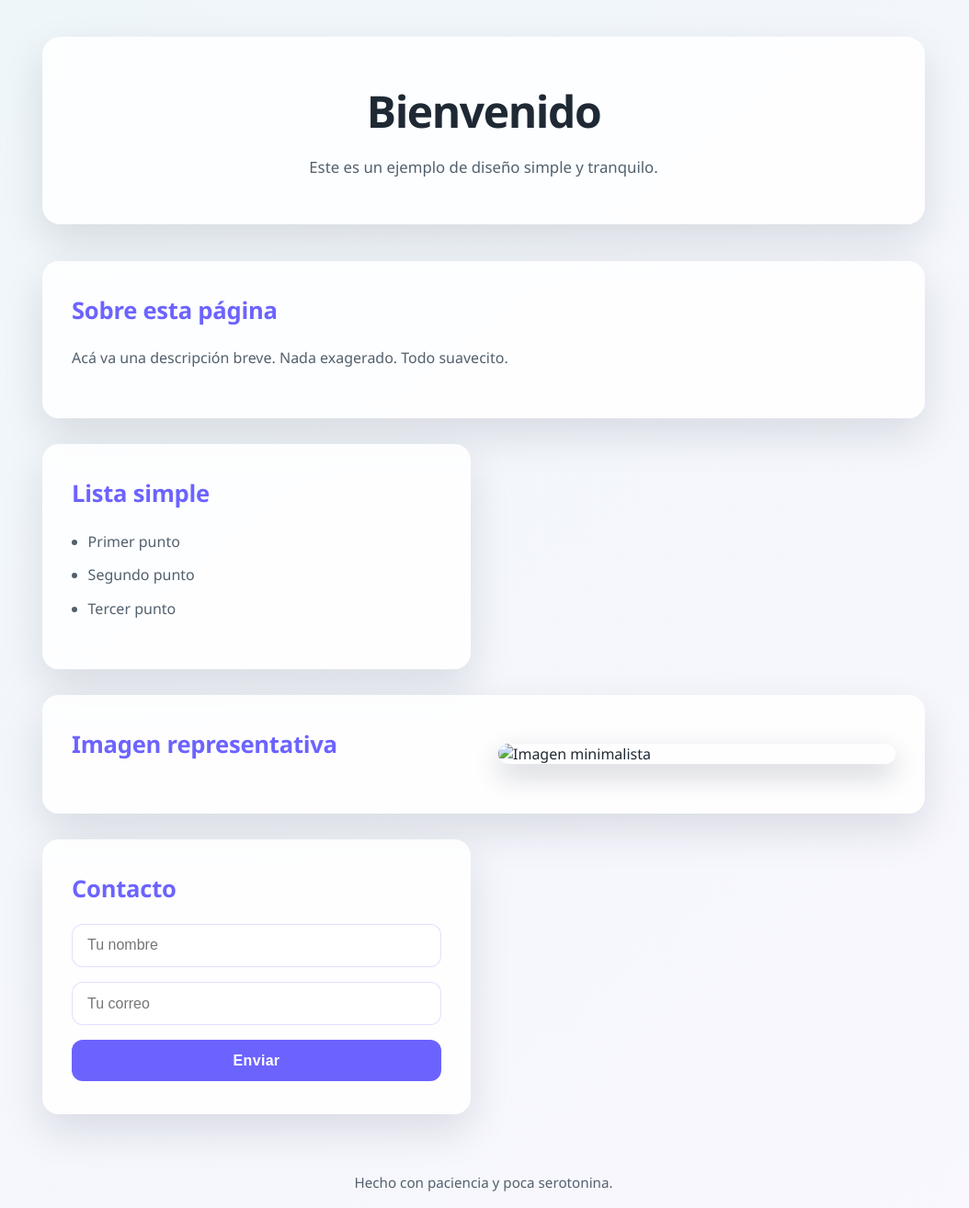
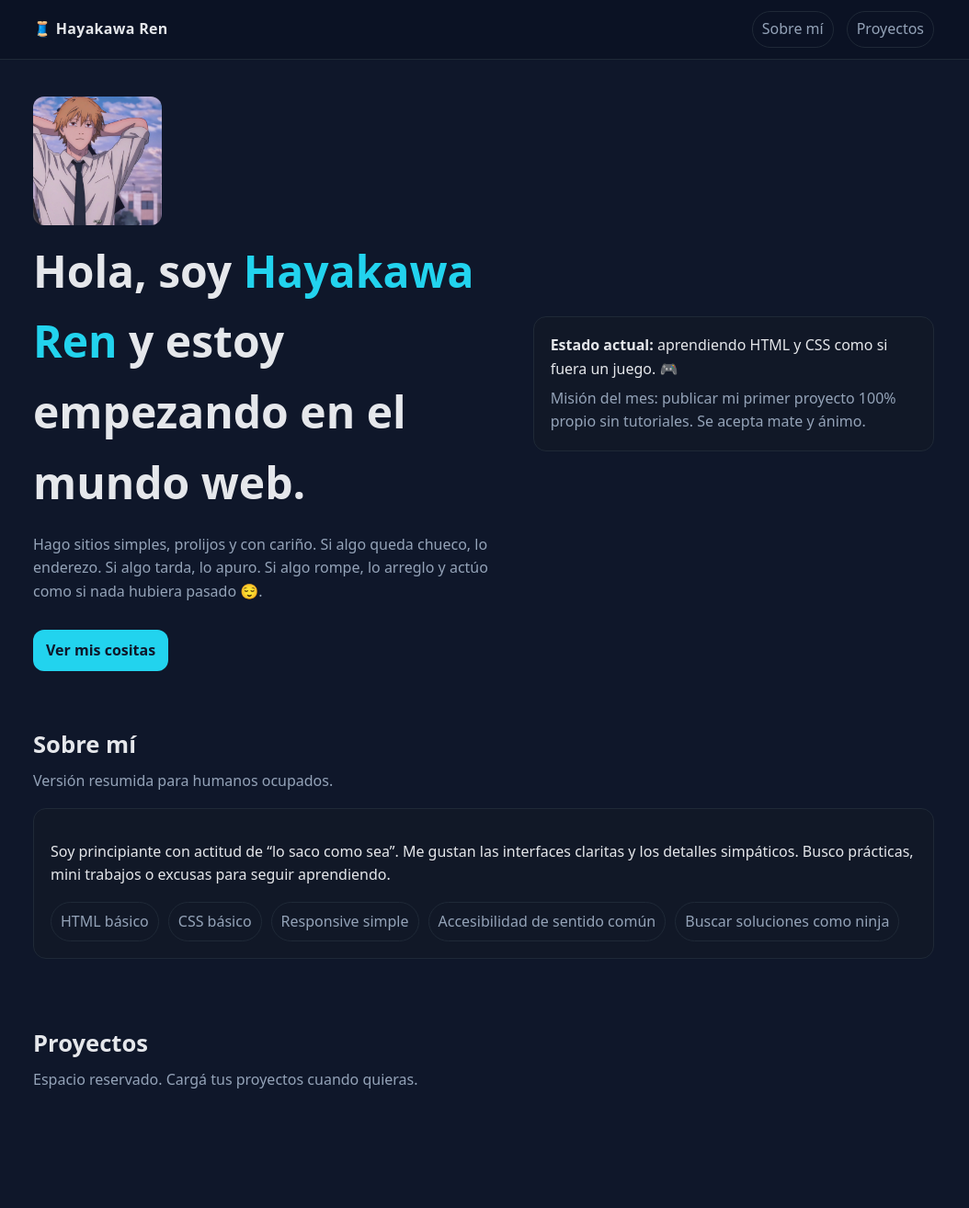
Before and after one commit to i7protocol/i7protocol.github.io, a plain HTML site: page index.html in a window 1280 px wide. Shown: the whole page at 92% size, without its empty margins (114-1168 px from the left). After the commit the page ends 1240 px from the top, so only its background shows below. Drawn offline with Linux system fonts and the light colour scheme.

Commit message:
Revise index.html for beginner portfolio layout
Updated HTML structure and styles for a beginner portfolio page.

```diff
--- a/index.html
+++ b/index.html
@@ -1,209 +1,164 @@
 <!DOCTYPE html>
 <html lang="es">
 <head>
-    <meta charset="UTF-8">
-    <meta name="viewport" content="width=device-width, initial-scale=1">
-    <title>Página Minimalista</title>
-    <style>
-        :root {
-            --bg-gradient-start: #eef6f9;
-            --bg-gradient-end: #faf7ff;
-            --card-bg: rgba(255, 255, 255, 0.85);
-            --accent: #6c63ff;
-            --accent-dark: #5a54d6;
-            --text-color: #1f2933;
-            --muted-text: #52606d;
-            --shadow: 0 18px 45px rgba(15, 23, 42, 0.12);
-        }
+  <meta charset="utf-8" />
+  <meta name="viewport" content="width=device-width, initial-scale=1" />
+  <title>Mi Portfolio (Nivel Principiante)</title>
+  <!--
+    Portafolio básico, limpio y con humor. Versión principiante.
+    Cambiá textos y colores sin miedo. Sin footer, sin contacto, proyectos en blanco.
+  -->
+  <style>
+    :root {
+      --bg: #0f172a;
+      --card: #111827;
+      --text: #e5e7eb;
+      --muted: #94a3b8;
+      --brand: #22d3ee;
+      --accent: #f472b6;
+    }
 
-        * {
-            box-sizing: border-box;
-        }
+    .logo-img { width: 140px; border-radius: 12px; display: block; margin-bottom: 12px; }
 
-        body {
-            margin: 0;
-            font-family: "Segoe UI", "Helvetica Neue", Arial, sans-serif;
-            background: linear-gradient(140deg, var(--bg-gradient-start), var(--bg-gradient-end));
-            color: var(--text-color);
-            min-height: 100vh;
-            display: flex;
-            flex-direction: column;
-            align-items: center;
-            padding: 2.5rem 1.5rem 3rem;
-        }
+    * { box-sizing: border-box; }
+    html, body { height: 100%; }
+    body {
+      margin: 0;
+      font-family: system-ui, -apple-system, Segoe UI, Roboto, Arial, sans-serif;
+      color: var(--text);
+      background: var(--bg);
+      line-height: 1.6;
+    }
 
-        header {
-            max-width: 960px;
-            width: 100%;
-            text-align: center;
-            margin-bottom: 2.5rem;
-            background: var(--card-bg);
-            backdrop-filter: blur(10px);
-            border-radius: 20px;
-            padding: 3rem 2rem;
-            box-shadow: var(--shadow);
-        }
+    a { color: inherit; text-decoration: none; }
+    img { max-width: 100%; display: block; }
+    .container { width: min(980px, 92%); margin: 0 auto; }
 
-        header h1 {
-            margin: 0 0 1rem;
-            font-size: clamp(2.2rem, 5vw, 3rem);
-            letter-spacing: -0.03em;
-        }
+    /* Header */
+    header { position: sticky; top: 0; background: #0b1224; border-bottom: 1px solid #1f2937; }
+    .nav { display: flex; align-items: center; justify-content: space-between; padding: 12px 0; }
+    .brand { font-weight: 800; letter-spacing: .3px; }
+    .links { display: flex; gap: 14px; }
+    .pill { padding: 6px 10px; border: 1px solid #1f2937; border-radius: 999px; color: var(--muted); }
+    .pill:hover { border-color: var(--brand); color: var(--text); }
 
-        header p {
-            max-width: 50ch;
-            margin: 0 auto;
-            font-size: 1.05rem;
-            line-height: 1.6;
-            color: var(--muted-text);
-        }
+    /* Hero */
+    .hero { padding: 40px 0 24px; }
+    .hero-grid { display: grid; grid-template-columns: 1.2fr 1fr; gap: 20px; align-items: center; }
+    .logo { font-size: 54px; }
+    h1 { font-size: clamp(1.8rem, 5vw, 3rem); margin: 10px 0; }
+    .lead { color: var(--muted); }
+    .btn { display: inline-block; margin-top: 12px; background: var(--brand); color: #0f172a; font-weight: 800; padding: 10px 14px; border-radius: 12px; }
+    .btn:hover { filter: brightness(1.08); }
 
-        main {
-            width: 100%;
-            max-width: 960px;
-            display: grid;
-            gap: 1.75rem;
-        }
+    /* Card */
+    .card { background: var(--card); border: 1px solid #1f2937; border-radius: 14px; padding: 18px; }
 
-        section {
-            background: var(--card-bg);
-            border-radius: 18px;
-            padding: 2.25rem 2rem;
-            box-shadow: var(--shadow);
-            backdrop-filter: blur(10px);
-        }
+    /* Secciones */
+    section { padding: 36px 0; }
+    .title { font-size: 1.6rem; margin: 0 0 10px; }
+    .sub { color: var(--muted); margin-top: -4px; }
 
-        section h2 {
-            margin-top: 0;
-            color: var(--accent);
-            font-size: 1.6rem;
-            letter-spacing: -0.01em;
-        }
+    /* Skills */
+    .skills { display: flex; flex-wrap: wrap; gap: 10px; }
+    .chip { padding: 8px 10px; border: 1px solid #1f2937; border-radius: 999px; color: var(--muted); }
 
-        section p,
-        section li {
-            color: var(--muted-text);
-            line-height: 1.7;
-        }
+    /* Proyectos */
+    .projects { display: grid; grid-template-columns: repeat(3, 1fr); gap: 14px; }
+    .thumb { aspect-ratio: 16/10; border-radius: 10px; background: #0b1224; border: 1px dashed #334155; display: grid; place-items: center; color: #64748b; font-size: .9rem; }
 
-        ul {
-            padding-left: 1.1rem;
-        }
-
-        ul li {
-            margin-bottom: 0.6rem;
-        }
-
-        img {
-            width: 100%;
-            height: auto;
-            border-radius: 14px;
-            box-shadow: 0 12px 30px rgba(15, 23, 42, 0.2);
-        }
-
-        form {
-            display: grid;
-            gap: 1rem;
-        }
-
-        input,
-        button {
-            padding: 0.85rem 1rem;
-            border-radius: 12px;
-            border: 1px solid rgba(108, 99, 255, 0.2);
-            font-size: 1rem;
-            transition: transform 0.2s ease, box-shadow 0.2s ease, background-color 0.2s ease;
-        }
-
-        input:focus {
-            outline: none;
-            border-color: var(--accent);
-            box-shadow: 0 0 0 4px rgba(108, 99, 255, 0.15);
-        }
-
-        button {
-            cursor: pointer;
-            background: var(--accent);
-            color: #fff;
-            border: none;
-            font-weight: 600;
-            letter-spacing: 0.02em;
-        }
-
-        button:hover {
-            background: var(--accent-dark);
-            transform: translateY(-2px);
-            box-shadow: 0 12px 25px rgba(108, 99, 255, 0.28);
-        }
-
-        footer {
-            width: 100%;
-            max-width: 960px;
-            margin-top: 3rem;
-            text-align: center;
-            color: var(--muted-text);
-            font-size: 0.95rem;
-        }
-
-        @media (min-width: 768px) {
-            main {
-                grid-template-columns: repeat(2, minmax(0, 1fr));
-            }
-
-            section:nth-of-type(1) {
-                grid-column: span 2;
-            }
-
-            section:nth-of-type(3) {
-                grid-column: span 2;
-                display: grid;
-                grid-template-columns: repeat(auto-fit, minmax(260px, 1fr));
-                gap: 2rem;
-                align-items: center;
-            }
-        }
-    </style>
+    /* Responsive */
+    @media (max-width: 900px) {
+      .hero-grid { grid-template-columns: 1fr; }
+      .projects { grid-template-columns: 1fr 1fr; }
+    }
+    @media (max-width: 560px) {
+      .projects { grid-template-columns: 1fr; }
+      .links { display: none; }
+    }
+  </style>
 </head>
 <body>
+  <header>
+    <div class="container nav">
+      <div class="brand">🧵 Hayakawa Ren</div>
+      <nav class="links" aria-label="Principal">
+        <a class="pill" href="#sobre-mi">Sobre mí</a>
+        <a class="pill" href="#proyectos">Proyectos</a>
+      </nav>
+    </div>
+  </header>
 
-    <header>
-        <h1>Bienvenido</h1>
-        <p>Este es un ejemplo de diseño simple y tranquilo.</p>
-    </header>
+  <main class="container">
+    <!-- HERO -->
+    <section class="hero">
+      <div class="hero-grid">
+        <div>
+          <img src="denji.jpg" alt="Hayakawa Ren" class="logo-img">
+          <h1>Hola, soy <span style="color:var(--brand)">Hayakawa Ren</span> y estoy empezando en el mundo web.</h1>
+          <p class="lead">Hago sitios simples, prolijos y con cariño. Si algo queda chueco, lo enderezo. Si algo tarda, lo apuro. Si algo rompe, lo arreglo y actúo como si nada hubiera pasado 😌.</p>
+          <a class="btn" href="#proyectos">Ver mis cositas</a>
+        </div>
+        <aside class="card">
+          <p style="margin:0"><strong>Estado actual:</strong> aprendiendo HTML y CSS como si fuera un juego. <span aria-hidden>🎮</span></p>
+          <p style="color:var(--muted);margin:.4rem 0 0">Misión del mes: publicar mi primer proyecto 100% propio sin tutoriales. Se acepta mate y ánimo.</p>
+        </aside>
+      </div>
+    </section>
 
-    <main>
-        <section>
-            <h2>Sobre esta página</h2>
-            <p>Acá va una descripción breve. Nada exagerado. Todo suavecito.</p>
-        </section>
+    <!-- SOBRE MI -->
+    <section id="sobre-mi">
+      <h2 class="title">Sobre mí</h2>
+      <p class="sub">Versión resumida para humanos ocupados.</p>
+      <article class="card">
+        <p>Soy principiante con actitud de “lo saco como sea”. Me gustan las interfaces claritas y los detalles simpáticos. Busco prácticas, mini trabajos o excusas para seguir aprendiendo.</p>
+        <div class="skills" aria-label="Habilidades">
+          <span class="chip">HTML básico</span>
+          <span class="chip">CSS básico</span>
+          <span class="chip">Responsive simple</span>
+          <span class="chip">Accesibilidad de sentido común</span>
+          <span class="chip">Buscar soluciones como ninja</span>
+        </div>
+      </article>
+    </section>
 
-        <section>
-            <h2>Lista simple</h2>
-            <ul>
-                <li>Primer punto</li>
-                <li>Segundo punto</li>
-                <li>Tercer punto</li>
-            </ul>
-        </section>
+    <!-- PROYECTOS (vacío a pedido) -->
+    <section id="proyectos">
+      <h2 class="title">Proyectos</h2>
+      <p class="sub">Espacio reservado. Cargá tus proyectos cuando quieras.</p>
+      <div class="projects" aria-live="polite"></div>
+    </section>
+  </main>
 
-        <section>
-            <h2>Imagen representativa</h2>
-            <img src="denji.png" alt="Imagen minimalista">
-        </section>
+  <script>
+    // Smoke tests muy básicos para evitar sustos de consola
+    (function runSmokeTests(){
+      const results = [];
+      const push = (name, pass, note="") => results.push({ test: name, pass, note });
 
-        <section>
-            <h2>Contacto</h2>
-            <form>
-                <input type="text" placeholder="Tu nombre">
-                <input type="email" placeholder="Tu correo">
-                <button>Enviar</button>
-            </form>
-        </section>
-    </main>
+      try {
+        // No debe existir #year ni script que lo use
+        push("#year inexistente", document.getElementById('year') === null);
 
-    <footer>
-        <p>Hecho con paciencia y poca serotonina.</p>
-    </footer>
+        // Debe existir el h1 con el nombre correcto
+        const h1 = document.querySelector('h1');
+        push("H1 existe", !!h1);
+        push("H1 contiene 'Hayakawa Ren'", h1 && h1.textContent.includes('Hayakawa Ren'));
 
+        // Debe existir contenedor de proyectos y estar vacío
+        const proj = document.querySelector('.projects');
+        push(".projects existe", !!proj);
+        push(".projects vacío", proj && proj.children.length === 0, `children=${proj ? proj.children.length : 'n/a'}`);
+      } catch (e) {
+        console.error("Smoke tests explotaron:", e);
+      }
+
+      if (results.length) {
+        const allPass = results.every(r => r.pass);
+        const tag = allPass ? 'log' : 'warn';
+        console[tag]("Smoke tests:", results);
+      }
+    })();
+  </script>
 </body>
 </html>
```
